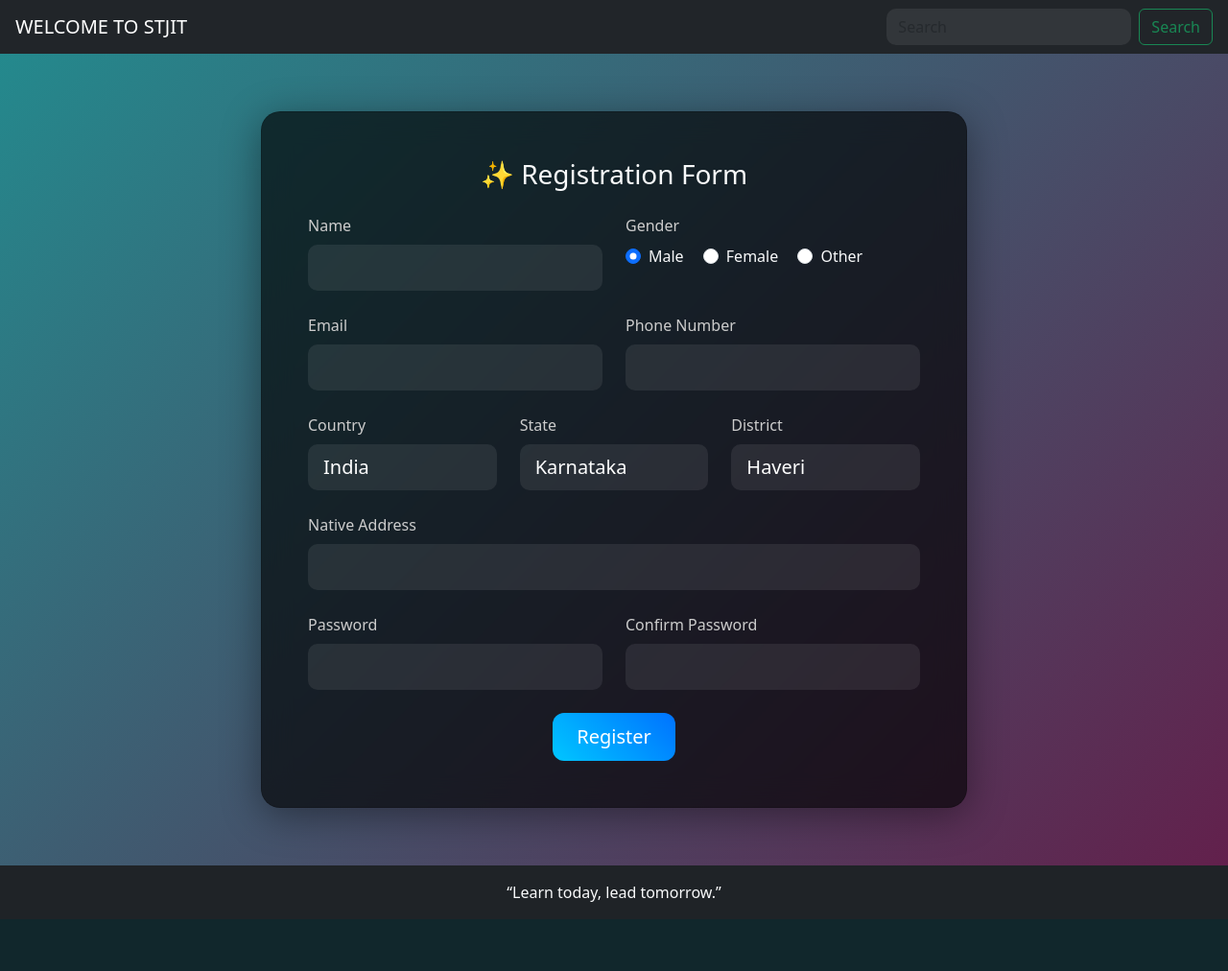
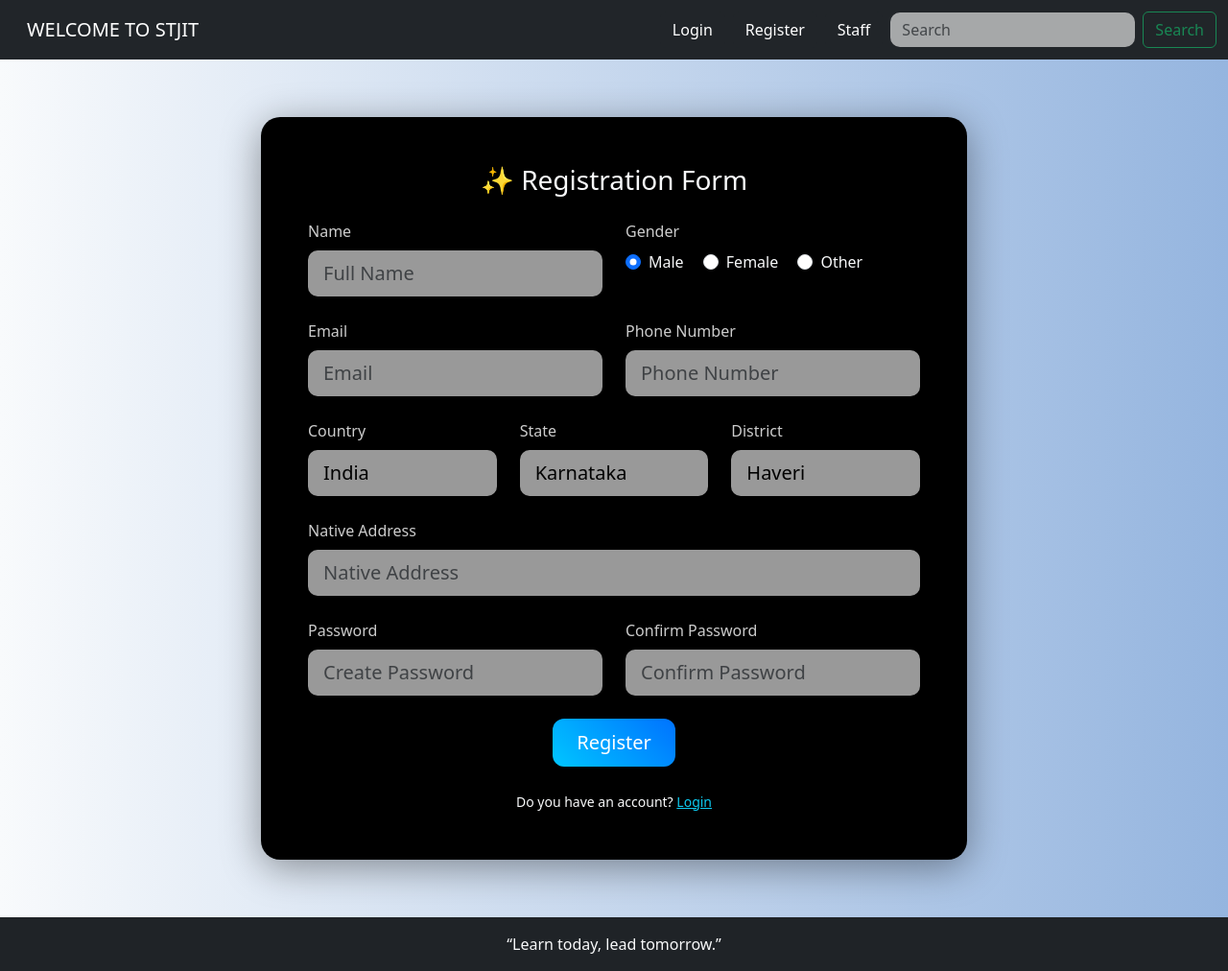
Before and after one commit to Veeresh-Savikeri/attendence, a Django app: template home/templates/register.html in a window 1280 px wide. Shown: the whole page at 96% size. Before the commit the page ends 958 px from the top, so only its background shows below. Run offline with Django 3.2, Linux system fonts and the light colour scheme; the template is opened without the code that fills it, so the values that code supplies are empty; some libraries are stand-ins or nearby versions.

Commit message:
completed

```diff
--- a/home/templates/attendence.html
+++ b/home/templates/attendence.html
@@ -14,9 +14,6 @@
     </div>
   </div>
 </div>
-<h2>Attendance</h2>
-
-
 
 <div class="container my-4">
 
--- a/home/templates/base.html
+++ b/home/templates/base.html
@@ -14,24 +14,55 @@
       integrity="sha384-sRIl4kxILFvY47J16cr9ZwB07vP4J8+LH7qKQnuqkuIAvNWLzeN8tE5YBujZqJLB"
       crossorigin="anonymous"
     />
+     <script src="https://unpkg.com/html5-qrcode"></script>
+    <style>
+      body {
+        display: flex;
+        flex-direction: column;
+        min-height: 100vh;
+        margin: 0;
+        padding: 0;
+      }
+
+      .navbar {
+        width: 100%;
+        padding: 0;
+        margin: 0;
+      }
+
+      .navbar-brand {
+        padding: 1rem !important;
+      }
+
+      main {
+        flex: 1;
+      }
+
+      footer {
+        width: 100%;
+        margin-top: auto;
+      }
+    </style>
   </head>
   <body>
-    <nav class="navbar navbar-dark bg-dark justify-content-between">
-      <a class="navbar-brand mx-3" href="http://127.0.0.1:8000/ "
+    <nav class="navbar navbar-dark bg-dark">
+      <div class="container-fluid d-flex justify-content-between align-items-center">
+        <a class="navbar-brand m-0" href="http://127.0.0.1:8000/ "
           >WELCOME TO STJIT</a
         >
-      <form class="form-inline d-flex mx-3">
-        <div class="d-flex">{%block btn%}{%endblock btn%}</div>
+        <form class="d-flex gap-2 align-items-center">
+          <div class="d-flex gap-2">{%block btn%}{%endblock btn%}</div>
           <input
-          class="form-control mr-sm-2 mx-2"
+            class="form-control"
             type="search"
             placeholder="Search"
             aria-label="Search"
           />
-        <button class="btn btn-outline-success my-2 my-sm-0" type="submit">
+          <button class="btn btn-outline-success" type="submit">
             Search
           </button>
         </form>
+      </div>
     </nav>
     {% block start %} {% endblock start %}
     <footer class="text-center bg-dark text-light">
--- a/home/templates/home.html
+++ b/home/templates/home.html
@@ -28,7 +28,7 @@
       </div>
     </div>
     <div class="carousel-item">
-      <img src="https://th.bing.com/th/id/R.1afba561dc68a1a1fb453d975c80fdb4?rik=HET5oJ2k7ciUJw&riu=http%3a%2f%2fstjit.ac.in%2fimages%2fstjit%2fmain2.jpeg&ehk=9B8MzdibkjYDB33eouMHhrZ7HWSqK9r0GO9W85GSf48%3d&risl=&pid=ImgRaw&r=0" style="height: 650px; width:100%; object-fit: cover;" class="d-block w-100" alt="Slide 3"">
+      <img src="https://th.bing.com/th/id/R.1afba561dc68a1a1fb453d975c80fdb4?rik=HET5oJ2k7ciUJw&riu=http%3a%2f%2fstjit.ac.in%2fimages%2fstjit%2fmain2.jpeg&ehk=9B8MzdibkjYDB33eouMHhrZ7HWSqK9r0GO9W85GSf48%3d&risl=&pid=ImgRaw&r=0" style="height: 650px; width:100%; object-fit: cover;" class="d-block w-100" alt="Slide 3">
       <div class="carousel-caption d-none d-md-block">
         <h5>Third Slide</h5>
         <p>In engineering college, you don’t just study machines—you become one with discipline and determination.</p>
--- a/home/templates/register.html
+++ b/home/templates/register.html
@@ -1,24 +1,28 @@
 {% extends "base.html" %}
+{%block btn%}
+<a class="btn btn-dark" href="http://127.0.0.1:8000/login/">Login</a>
+<a class="btn btn-dark" href="http://127.0.0.1:8000/register/">Register</a>
+<a class="btn btn-dark" href="http://127.0.0.1:8000/teacher/staff-login/">Staff</a>
+{%endblock btn%}
 {% block start %}
-
 <style>
 .gradient-bg {
-    background: linear-gradient(135deg, #24898d, #5e1a47f8);
+   background: linear-gradient(to right, #f8fafc, #95b5df);
     padding: 60px 0;
 }
 
 .card-registration {
     backdrop-filter: blur(15px);
-    background: rgba(0, 0, 0, 0.65);
+    background: rgb(0, 0, 0);
     border-radius: 20px;
     box-shadow: 0 8px 40px rgba(0, 0, 0, 0.4);
 }
 
 .form-control, select {
-    background-color: rgba(255, 255, 255, 0.08);
+    background-color:rgba(255, 255, 255, 0.6);
     border: none;
     border-radius: 10px;
-    color: #fff;
+    color: black;
 }
 
 .form-control:focus, select:focus {
@@ -58,7 +62,7 @@
                         <div class="row">
                             <div class="col-md-6 mb-4">
                                 <label class="form-label">Name</label>
-                                <input type="text" class="form-control form-control-lg" name="name" required>
+                                <input type="text" class="form-control form-control-lg" name="name" required placeholder="Full Name">
                             </div>
 
                             <div class="col-md-6 mb-4">
@@ -81,11 +85,11 @@
                         <div class="row">
                             <div class="col-md-6 mb-4">
                                 <label class="form-label">Email</label>
-                                <input type="email" class="form-control form-control-lg" name="email" required>
+                                <input type="email" class="form-control form-control-lg" name="email" required placeholder="Email">
                             </div>
                             <div class="col-md-6 mb-4">
                                 <label class="form-label">Phone Number</label>
-                                <input type="tel" class="form-control form-control-lg" name="phoneno" required>
+                                <input type="tel" class="form-control form-control-lg" name="phoneno" required placeholder="Phone Number">
                             </div>
                         </div>
 
@@ -114,17 +118,17 @@
 
                         <div class="mb-4">
                             <label class="form-label">Native Address</label>
-                            <input type="text" class="form-control form-control-lg" name="address">
+                            <input type="text" class="form-control form-control-lg" name="address" placeholder="Native Address">
                         </div>
 
                         <div class="row">
                             <div class="col-md-6 mb-4">
                                 <label class="form-label">Password</label>
-                                <input type="password" class="form-control form-control-lg" name="password" required>
+                                <input type="password" class="form-control form-control-lg" name="password" required placeholder="Create Password">
                             </div>
                             <div class="col-md-6 mb-4">
                                 <label class="form-label">Confirm Password</label>
-                                <input type="password" class="form-control form-control-lg" name="repassword" required>
+                                <input type="password" class="form-control form-control-lg" name="repassword" required placeholder="Confirm Password">
                             </div>
                         </div>
 
@@ -133,7 +137,9 @@
                                 Register
                             </button>
                         </div>
-
+                        <div class="text-center mt-4 text-light">
+                            <small>Do you have an account? <a href="http://127.0.0.1:8000/login/" class="text-info">Login</a></small>
+                        </div>
                     </form>
                 </div>
             </div>
--- a/teacher/templates/session.html
+++ b/teacher/templates/session.html
@@ -1,4 +1,9 @@
 {% extends "base.html" %}
+{%block btn%}
+<a class="btn btn-dark" href="http://127.0.0.1:8000/login/">Login</a>
+<a class="btn btn-dark" href="http://127.0.0.1:8000/register/">Register</a>
+<a class="btn btn-dark" href="http://127.0.0.1:8000/teacher/staff-login/">Staff</a>
+{%endblock btn%}
 {%block start%}
 <div class="container w-50 my-5 p-4 text-light"
     style="border-radius: 15px; background: linear-gradient(135deg, #2605bb 0%, #ca0303 100%);box-shadow: 2px 2px 10px rgba(0, 0, 0, 0.7);">
--- a/teacher/templates/staff_dashboard.html
+++ b/teacher/templates/staff_dashboard.html
@@ -1,4 +1,9 @@
 {% extends "base.html" %}
+{%block btn%}
+<a class="btn btn-dark" href="http://127.0.0.1:8000/login/">Login</a>
+<a class="btn btn-dark" href="http://127.0.0.1:8000/register/">Register</a>
+<a class="btn btn-dark" href="http://127.0.0.1:8000/teacher/staff-login/">Staff</a>
+{%endblock btn%}
 {% block start %}
 <div class="container"><a href="session/" class="btn btn-warning rounded mt-4 d-block fw-bold">Create Session</a>
 </div>
```
Also changed, not shown: home/templates/login.html (+11 -6 lines), teacher/templates/base.html (+40 -8 lines), teacher/templates/scan.html (+26 -25 lines), teacher/templates/staff_login.html (+36 -20 lines), db.sqlite3. Lines whose indentation alone changed are shown as unchanged.
